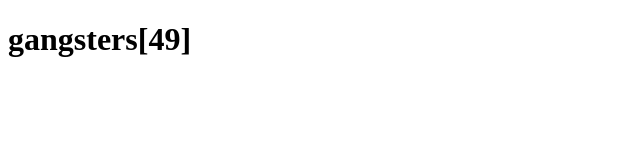
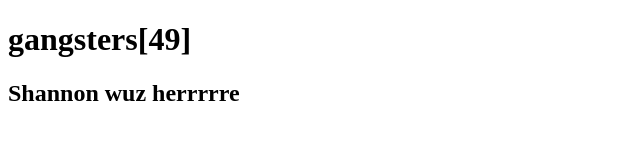
Before and after one commit to asmith13194/github-checklist, a website: page public/index.html in a window 1280 px wide. Shown: the whole page, without its empty margins (0-640 px from the left). Drawn offline with Linux system fonts and the light colour scheme.

Commit message:
add Shannon

```diff
--- a/public/index.html
+++ b/public/index.html
@@ -6,5 +6,6 @@
   </head>
   <body>
     <h1>gangsters[49]</h1>
+    <h2>Shannon wuz herrrrre</h2>
   </body>
 </html>
```
